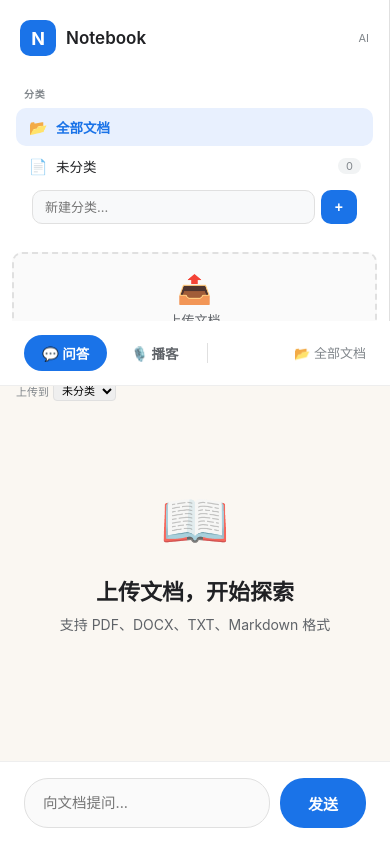
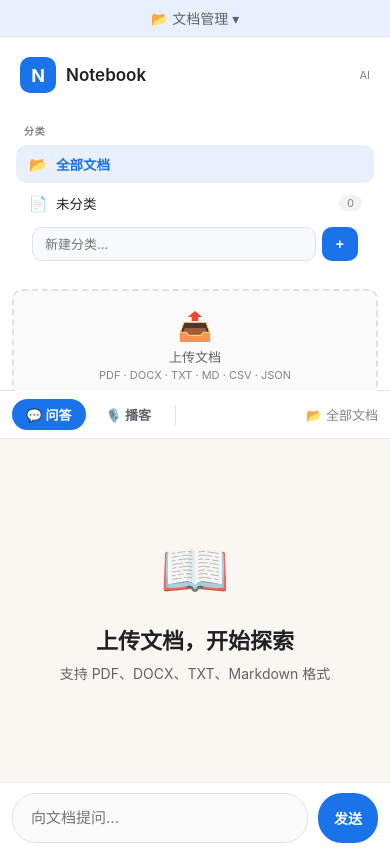
Before and after one commit to SxLiuYu/notebook-app, a Flask app: page / in a window 390 px wide. Before the commit the page ends 828 px from the top, so only its background shows below. Run offline with Flask 3, Linux system fonts and the light colour scheme; data that the repository does not hold is empty; some libraries are stand-ins or nearby versions.

Commit message:
feat: 完整手机端适配 — 侧栏折叠/知识面板底部展开/响应式三断点

```diff
--- a/templates/index.html
+++ b/templates/index.html
@@ -231,8 +231,7 @@ body{font-family:var(--font);background:var(--bg);color:var(--text);min-height:1
 }
 .toast.show{opacity:1}
 
-@media(max-width:768px){
-  body{flex-direction:column}
+
   .sidebar{width:100%;height:auto;max-height:38vh}
   .main{height:auto;min-height:62vh}
   .chat-inner,.podcast-inner{padding:20px 16px}
@@ -271,16 +270,61 @@ body{font-family:var(--font);background:var(--bg);color:var(--text);min-height:1
 @keyframes kp-spin{to{transform:rotate(360deg)}}
 .chat-layout .chat-knowledge::-webkit-scrollbar{width:4px}
 .chat-layout .chat-knowledge::-webkit-scrollbar-thumb{background:#dadce0;border-radius:4px}
-@media (max-width:900px){
-  .chat-layout .chat-knowledge{width:240px;min-width:200px}
+
 }
 
 .ck-raw{font-size:12.5px;line-height:1.6;color:var(--text)}.ck-raw p{margin-bottom:6px}.ck-raw strong{color:var(--accent-dark)}.ck-raw ul,.ck-raw ol{padding-left:16px;margin-bottom:6px}.ck-raw li{margin-bottom:2px}
+
+/* ─── Mobile Responsive ─── */
+@media (max-width:768px){
+  body{flex-direction:column}
+  .sidebar{
+    width:100%;height:auto;max-height:42vh;border-right:none;
+    border-bottom:1px solid var(--border);flex-shrink:0
+  }
+  .sidebar.collapsed{max-height:0;overflow:hidden;border-bottom:none}
+  .main{height:auto;flex:1;min-height:0}
+  .main-header{padding:8px 12px}
+  .main-header .tab{padding:6px 14px;font-size:13px}
+  .chat-inner,.podcast-inner{padding:16px 12px}
+  .chat-layout{flex-direction:column}
+  .chat-layout .chat-messages{flex:1;min-height:200px}
+  .chat-layout .chat-knowledge{
+    width:100%;min-width:0;max-height:40vh;border-left:none;
+    border-top:1px solid var(--border);display:none
+  }
+  .chat-layout .chat-knowledge.visible{display:block}
+  .chat-input-wrap{padding:10px 12px}
+  .chat-input-inner textarea{font-size:15px}
+  .chat-input-inner button{padding:10px 16px;font-size:14px}
+  .podcast-controls{flex-wrap:wrap;gap:6px;padding:10px 12px}
+  .podcast-controls select,.podcast-controls input{width:100%}
+  .podcast-controls button.primary{width:100%}
+  .chat-msg .bubble{font-size:14px}
+  .chat-msg .source-tag{font-size:11px;padding:2px 6px}
+  /* Sidebar toggle button */
+  .sidebar-toggle{
+    display:flex;align-items:center;justify-content:center;
+    padding:8px;background:var(--card);border-bottom:1px solid var(--border);
+    cursor:pointer;font-size:14px;color:var(--text2);gap:6px
+  }
+  .sidebar-toggle:hover{background:var(--accent-light)}
+}
+@media (min-width:769px){
+  .sidebar-toggle{display:none}
+}
+/* Tablet */
+@media (min-width:769px) and (max-width:1024px){
+  .sidebar{width:240px}
+  .chat-layout .chat-knowledge{width:260px;min-width:220px}
+  .chat-inner,.podcast-inner{padding:24px 20px}
+}
 </style>
 </head>
 <body>
 
-<div class="sidebar">
+<div class="sidebar-toggle" onclick="toggleSidebar()">📂 文档管理 ▾</div>
+  <div class="sidebar">
   <div class="sidebar-brand">
     <div class="logo">N</div>
     <h1>Notebook</h1>
@@ -617,6 +661,13 @@ switchView=function(v){
   else if(activeDocId||activeFolderId)loadKnowledge();
 };
 
+
+function toggleSidebar(){
+  var s=document.querySelector('.sidebar');
+  s.classList.toggle('collapsed');
+  var t=document.querySelector('.sidebar-toggle');
+  t.textContent=s.classList.contains('collapsed')?'📂 文档管理 ▸':'📂 文档管理 ▾';
+}
 </script>
 </body>
 </html>
```
